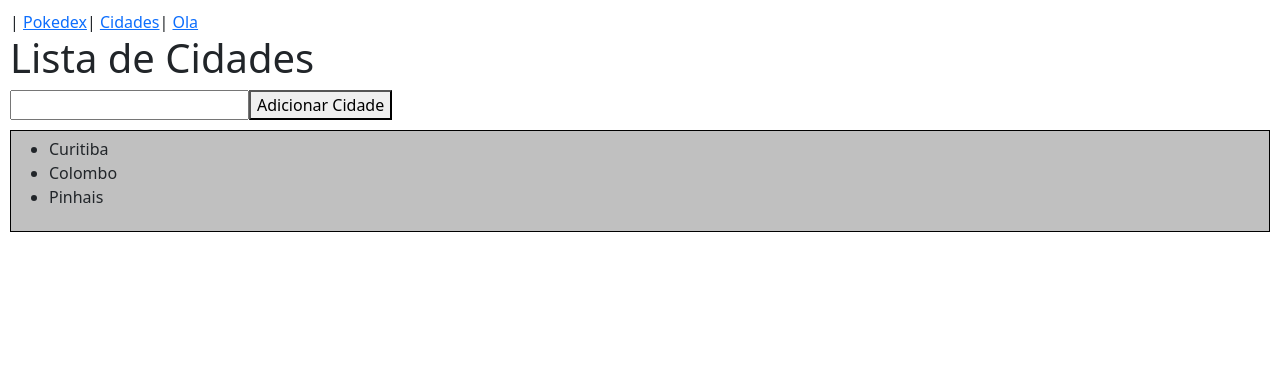
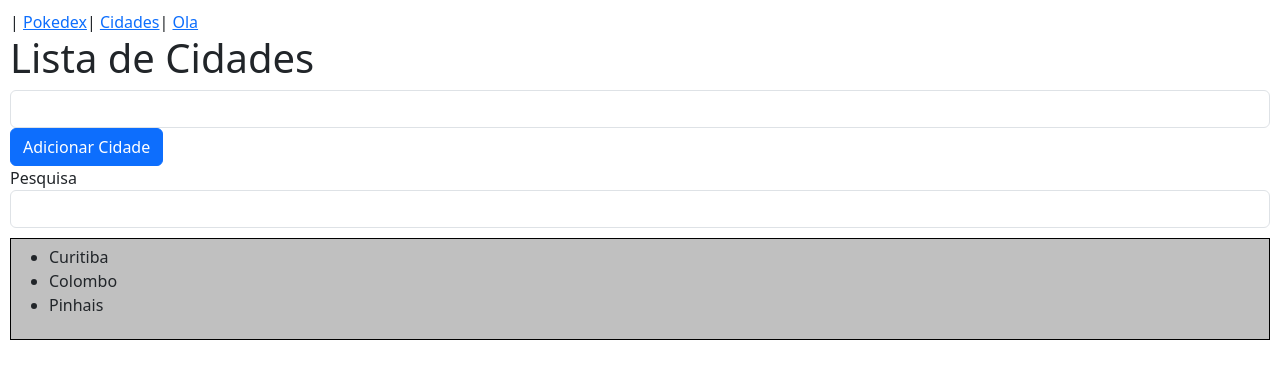
Before and after one commit to ecaramba/aula-js, a React (Create React App) app in the folder aula/: page /cidades in a window 1280 px wide. Shown: the top 378 px of the page. Built offline with nearby package versions, Linux system fonts and the light colour scheme.

Commit message:
listagem da cidade

```diff
--- a/aula/src/Cidades.js
+++ b/aula/src/Cidades.js
@@ -4,11 +4,22 @@ import { useState } from 'react';
 export default function Cidades()
 {
     const [cidades, setCidade] = useState(["Curitiba", "Colombo", "Pinhais"]);
-    const [nova, setNova] = useState();
+    const [nova, setNova] = useState("");
+    const [pesquisa, setPesquisa] = useState("");
 
     // gerando os li para cada item do vetor
-    let lista = cidades.map(function(item){
-        return <li key={ item }>{ item }</li>
+    let lista = cidades
+            // filtra os elementos do vetor pelo conteudo digitado
+            .filter((item) => {
+                return item
+                    // coloca para minisculo para pesuisar todos
+                    .toLowerCase()
+                    // pesquisa cidade começando com o texto digitado
+                    .startsWith(pesquisa.toLowerCase());
+            })
+            // adiciona li em cada item do vetor
+            .map(function(item){
+                return <li key={ item }>{ item }</li>
     })
 
     // adiciona cidade no vetor cidades
@@ -32,9 +43,13 @@ export default function Cidades()
     return (
         <div>
             <h1>Lista de Cidades</h1>
-            <input type="text" onChange={ ler } />
+            <input type="text" onChange={ ler } className="form-control" />
 
-            <button onClick={ add }>Adicionar Cidade</button>
+            <button onClick={ add } className='btn btn-primary'>Adicionar Cidade</button>
+            <br />
+
+            <label>Pesquisa</label>
+            <input type='text' onChange={ (ev) => setPesquisa(ev.target.value) } className="form-control" />
 
             <div className="lista">
                 <ul>
```
